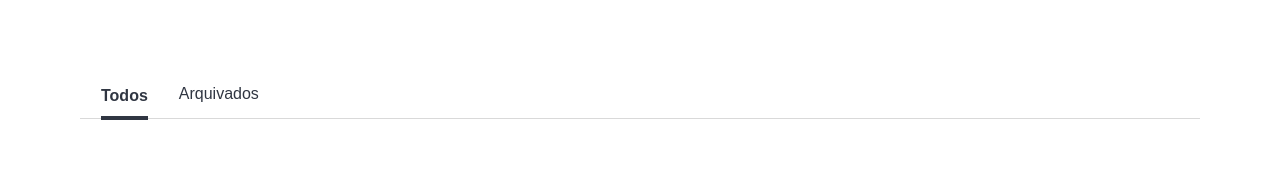
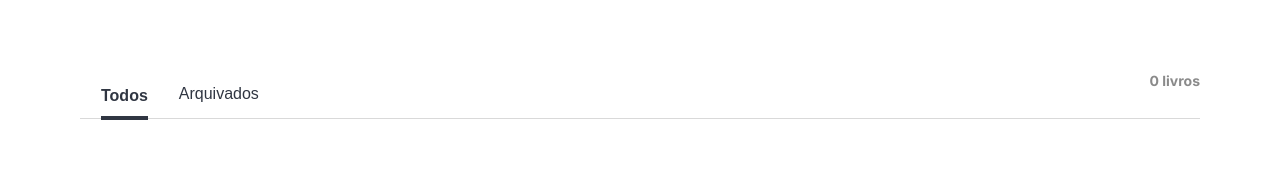
Before and after one commit to EldsonC/Painel-Ebook, a React (Create React App) app: page /home in a window 1280 px wide. Shown: the part 186-355 px from the top of the page. Built offline with nearby package versions, Linux system fonts and the light colour scheme; no server answers.

Commit message:
total-books

```diff
--- a/src/assets/styles/slide.ts
+++ b/src/assets/styles/slide.ts
@@ -9,10 +9,12 @@ export const SlideStyle = styled.div `
         width: 100%;
         display: flex;
 
-        gap: 31px;
-
+        justify-content: space-between;
         border-bottom: 1px solid #D9D9D9;
 
+        .container-actions {
+            display: flex;
+            gap: 31px;
             button {
                 padding: 13px 0px;
 
@@ -45,6 +47,16 @@ export const SlideStyle = styled.div `
                     background: #303642;
                 }
             }
+        }
+
+        .total-books {
+            span {
+                font-size: 14px;
+                font-weight: 700;
+                color: #8a8a8a;
+            }
+        }
+
     }
 
     @media screen and (max-width: 900px){
--- /dev/null
+++ b/src/redux/features/totalbooks.tsx
@@ -0,0 +1,28 @@
+import { createSlice } from "@reduxjs/toolkit";
+
+interface SearchProps {
+    totalbooks: {
+        total: string;
+    }
+}
+
+export const slice = createSlice({
+    name: "totalbooks",
+    initialState: {
+        total: 0
+    },
+
+    reducers: {
+        totalbook(state, {payload}) {
+            return {
+                ...state,
+                total: payload
+            }
+        }
+    }
+})
+
+export const { totalbook } = slice.actions
+export const bookTotal = (state:SearchProps) => state.totalbooks.total
+
+export default slice.reducer
--- a/src/redux/store.tsx
+++ b/src/redux/store.tsx
@@ -2,10 +2,12 @@ import { configureStore } from "@reduxjs/toolkit";
 
 import modaladd from "./features/modaladd";
 import searchSlice from "./features/searchSlice";
+import totalbooks from "./features/totalbooks";
 
 export default configureStore({
     reducer: {
         search: searchSlice,
         modaladdbook: modaladd,
+        totalbooks: totalbooks
     }
 })
--- a/src/shared/components/show.tsx
+++ b/src/shared/components/show.tsx
@@ -9,6 +9,8 @@ import { api } from "../services/api";
 import { ModalAddBook } from "./modal-add-book";
 
 import { stateModal } from "../../redux/features/modaladd";
+import { useDispatch } from "react-redux";
+import {totalbook} from "../../redux/features/totalbooks";
 
 interface BookProps {
     cover: string;
@@ -23,11 +25,19 @@ export function Show() {
     const [books , setBooks] = useState([])
     const bookFind = useSelector(bookFound)
     const modalState = useSelector(stateModal)
+    const dispatch = useDispatch()
+
+    const getTotalbooks = (total:number) => {
+        dispatch(totalbook(total))
+    }
+
+    getTotalbooks(books.length)
 
     useEffect(() => {
         api.get("/get-books").then((result) => {
             console.log(result.data)
             setBooks(result.data)
+
         })
     }, [])
 
--- a/src/shared/components/slide.tsx
+++ b/src/shared/components/slide.tsx
@@ -1,9 +1,14 @@
 import { SlideStyle } from "../../assets/styles/slide";
+import { useSelector } from "react-redux";
+import { bookTotal } from "../../redux/features/totalbooks";
 
 export function Slide() {
+    const totalBooks = useSelector(bookTotal)
+
     return (
         <SlideStyle>
             <div className="slide">
+                <div className="container-actions">
                     <button id="first-btn">
                         Todos
                     </button>
@@ -11,6 +16,11 @@ export function Slide() {
                         Arquivados
                     </button>
                 </div>
+
+                <div className="total-books">
+                    <span>{totalBooks} livros</span>
+                </div>
+            </div>
         </SlideStyle>
     )
 }
```
Lines whose indentation alone changed are shown as unchanged.
